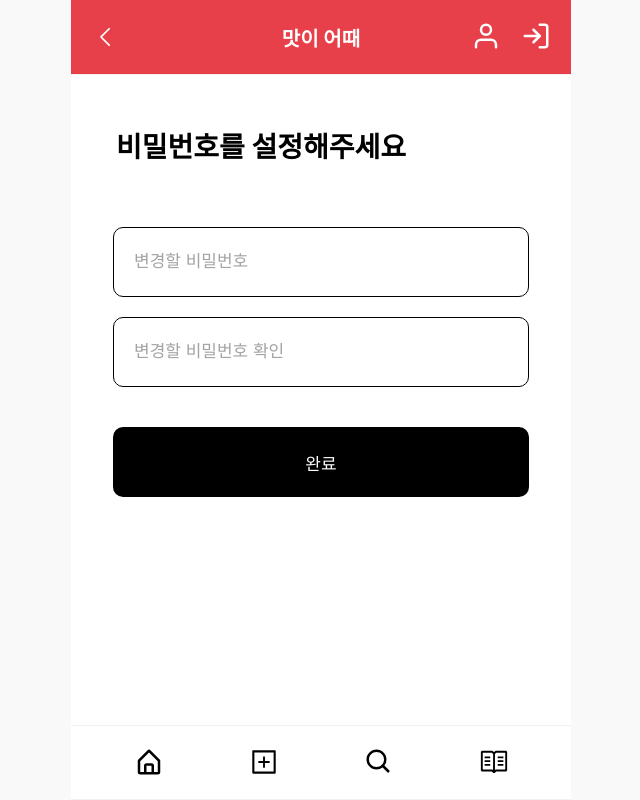
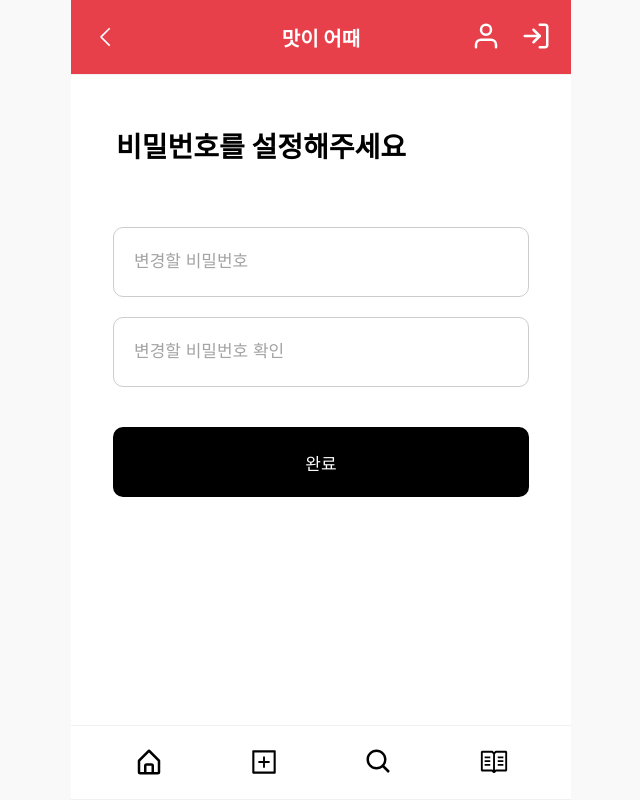
Before and after one commit to prgrms-web-devcourse/Team-Tasty-Masiottae-FE, a Next.js app: page /myInfo/password in a window 1280 px wide. Shown: the whole page, without its empty margins (319-959 px from the left). Built offline with nearby package versions, Linux system fonts and the light colour scheme.

Commit message:
style: 변경된 theme 적용

```diff
--- a/pages/login/index.tsx
+++ b/pages/login/index.tsx
@@ -169,7 +169,7 @@ const ErrorText = styled.span`
   margin-top: 1rem;
   margin-left: 1rem;
   font-size: 1.4rem;
-  color: ${(props) => props.theme.color.mainRed};
+  color: ${(props) => props.theme.color.error};
 `
 const ShowPasswordIcon = styled(BsEye)`
   width: 2.5rem;
--- a/pages/myInfo/password.tsx
+++ b/pages/myInfo/password.tsx
@@ -136,7 +136,7 @@ const ErrorText = styled.span`
   margin-top: 1rem;
   margin-left: 1rem;
   font-size: 1.4rem;
-  color: ${(props) => props.theme.color.mainRed};
+  color: ${(props) => props.theme.color.error};
 `
 const ChangePasswordButton = styled(Button)`
   width: 100%;
--- a/src/components/Input.tsx
+++ b/src/components/Input.tsx
@@ -66,7 +66,7 @@ const StyledInput = styled.input<Props>`
   height: ${({ height }) => `${height}rem`};
   border: 0.1rem solid
     ${({ theme, isValid }) =>
-      isValid ? theme.color.borderNormal : theme.color.mainRed};
+      isValid ? theme.color.borderBasic : theme.color.error};
   padding: 2.2rem 2.2rem;
   border-radius: 1rem;
   box-sizing: border-box;
--- a/src/components/myInfo/UserData.tsx
+++ b/src/components/myInfo/UserData.tsx
@@ -38,7 +38,7 @@ const Title = styled.div`
 const Text = styled.div`
   font-size: 2.4rem;
   margin: 0.2rem 0 0 1rem;
-  color: ${(props) => props.theme.color.fontNormal};
+  color: ${(props) => props.theme.color.fontBasic};
 `
 
 const UserDetailWrapper = styled.div`
--- a/src/components/myInfo/UserProfile.tsx
+++ b/src/components/myInfo/UserProfile.tsx
@@ -132,7 +132,7 @@ const ErrorText = styled.span`
   text-align: left;
   margin-top: 1rem;
   font-size: 1.4rem;
-  color: ${(props) => props.theme.color.mainRed};
+  color: ${(props) => props.theme.color.error};
 `
 
 const ProfileModal = styled(Modal)`
```
